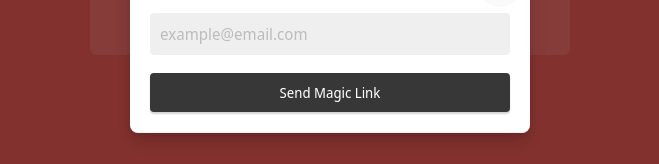
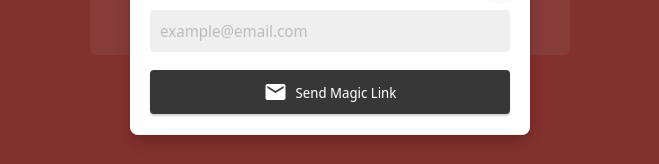
Before and after one commit to arielnmagno/pomodoro, a React (Create React App) app: page /login in a window 1280 px wide. Shown: the part 358-522 px from the top of the page, without its empty margins (310-969 px from the left). Built offline with nearby package versions, Linux system fonts and the light colour scheme.

Commit message:
Add email modal

```diff
--- a/src/components/Button.js
+++ b/src/components/Button.js
@@ -1,7 +1,9 @@
+import Icon from "./Icon";
 import classes from "./Button.module.css";
 
-const Button = ({ children, onClick }) => (
+const Button = ({ children, onClick, icon }) => (
   <button className={classes.button} onClick={onClick}>
+    {!!icon && <Icon name={icon} />}
     {children}
   </button>
 );
--- a/src/components/Button.module.css
+++ b/src/components/Button.module.css
@@ -12,6 +12,10 @@
   background-color: var(--btn-color);
   border: 0.125rem solid var(--btn-color);
   width: 100%;
+  display: flex;
+  align-items: center;
+  justify-content: center;
+  gap: 0.5rem;
 }
 
 .button:hover {
--- a/src/components/EmailLogin.js
+++ b/src/components/EmailLogin.js
@@ -13,7 +13,7 @@ export default function EmailLogin() {
             <Input placeholder="example@email.com" />
           </div>
           <div className={classes.button}>
-            <Button>Send Magic Link</Button>
+            <Button icon="email">Send Magic Link</Button>
           </div>
         </div>
       </div>
```
